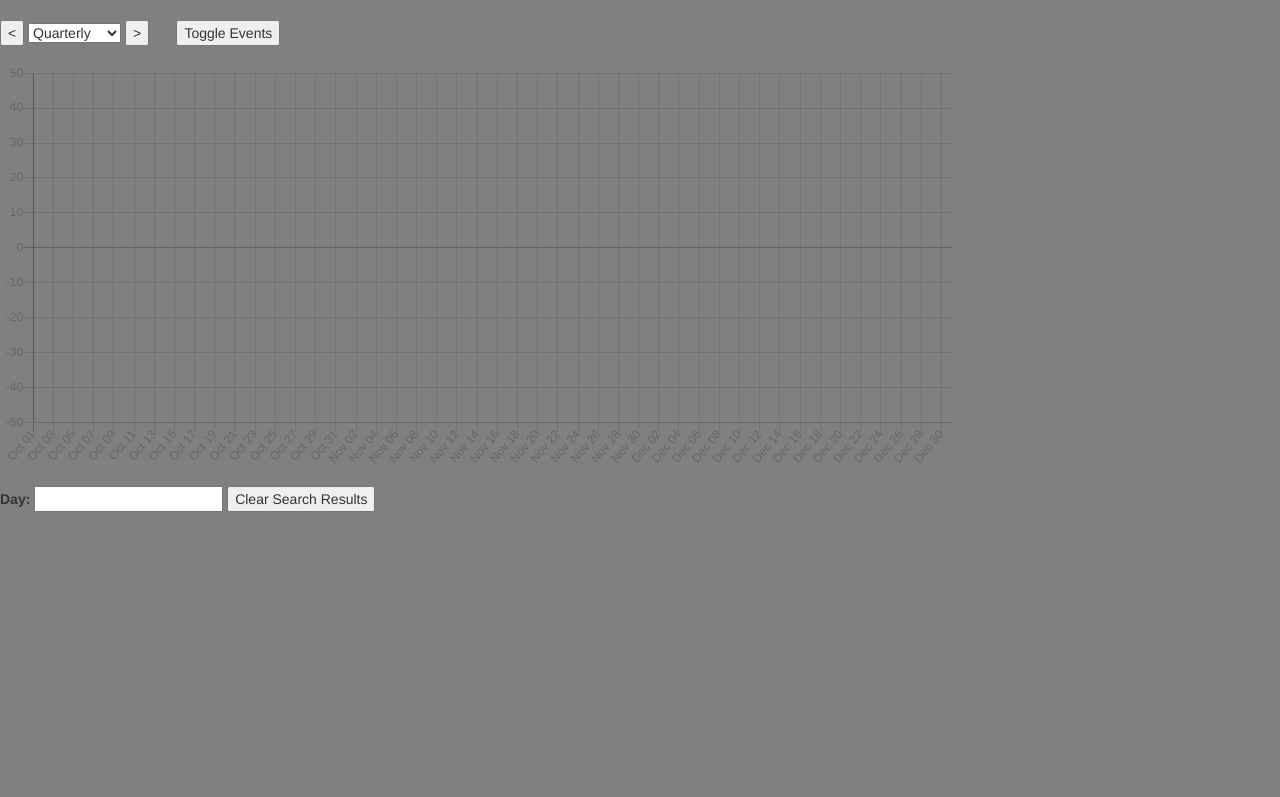
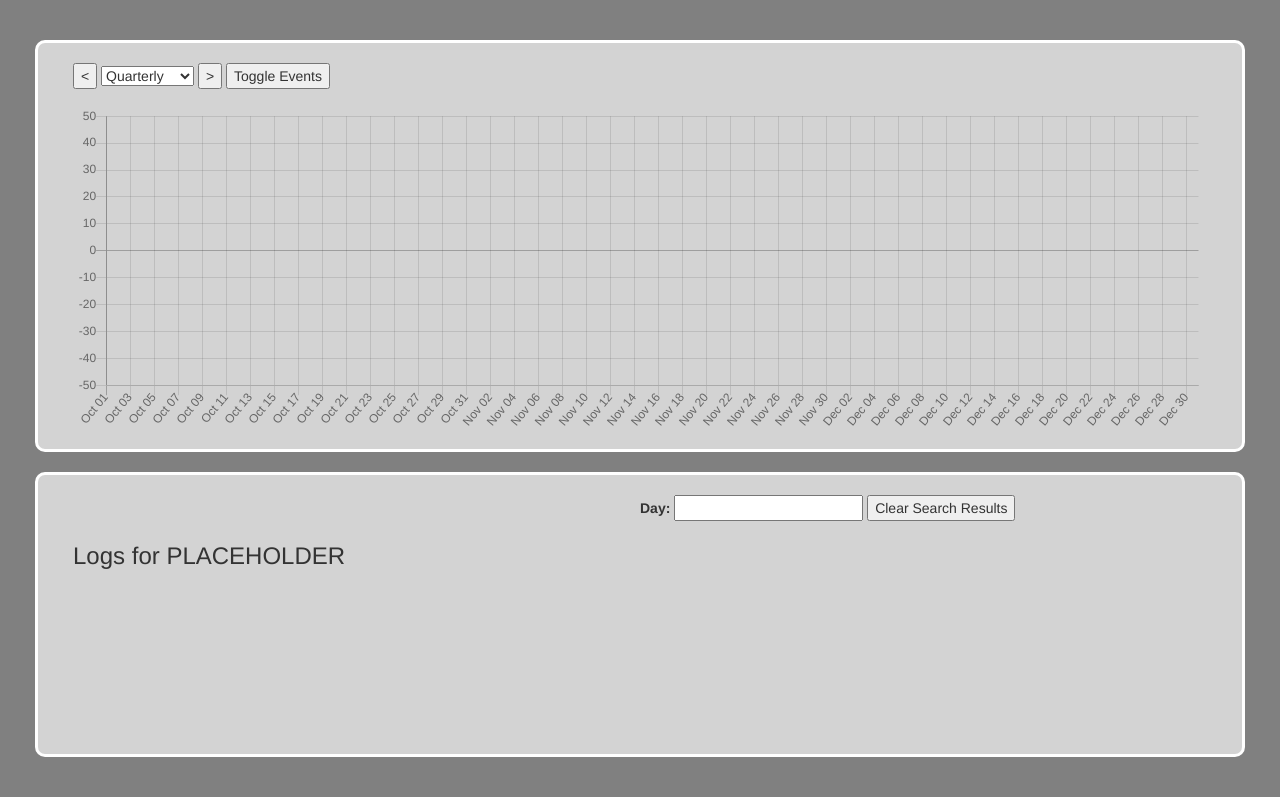
Before and after one commit to paulinang/moodwatch, a Flask app: page /user_day_moods in a window 1280 px wide. Shown: the part 52-849 px from the top of the page. Before the commit the page ends 563 px from the top, so only its background shows below. Run offline with Flask 2, Linux system fonts and the light colour scheme; a user stored in the database is signed in; tables that the repository leaves empty hold one stand-in row (values such as "Sample post"); data that the repository does not hold is empty; a map, chart or similar area stays blank; some libraries are stand-ins or nearby versions.

Commit message:
Organized mood chart template into bootstrap rows and columns, added dynamic day chart to log search

```diff
--- a/static/main.css
+++ b/static/main.css
@@ -22,3 +22,11 @@
 #recent-chart {
     height: 40vh;
 }
+
+#mood-chart {
+    height: 40vh;
+}
+
+.log-details {
+    display: none;
+}
--- a/templates/mood_chart.html
+++ b/templates/mood_chart.html
@@ -1,10 +1,9 @@
 {% extends 'base.html' %}
 
 {% block content %}
-    <script src="https://cdnjs.cloudflare.com/ajax/libs/moment.js/2.15.2/moment.min.js"></script>
-    <script src=
-      "https://cdnjs.cloudflare.com/ajax/libs/Chart.js/2.2.1/Chart.js">
-    </script>
+    <div class='container-fluid'>
+        <div class='row'>
+            <div class='col-xs-12'>
                 <button type='button' class='move-time-button' value='backward'>&lt;</button>
                 <select id='chart-time-window' name='time-window'>
                     <option value='month'>Monthly</option>
@@ -14,13 +13,40 @@
                     <option value='all-time'>All time</option>
                 </select>
                 <button type='button' class='move-time-button' value='forward'>&gt;</button>
-    <span>&nbsp;&nbsp;&nbsp;&nbsp;&nbsp;</span>
-    <button type="button" id="toggle-events">Toggle Events</button><br><br>
+                <span id='toggle-chart-data'>
+                    <button type="button" id="toggle-events">Toggle Events</button>
+                </span>
+                <br><br>
 
-    <!-- Mood Chart -->
-    <div class="mood-chart" style='height: 50vh; width: 75vw'>
+                <div id="mood-chart">
                   <canvas id="moodChart"></canvas>
                 </div>
+            </div>
+        </div>
+
+        <div class='row'>
+            <label for='start-date'>Day:</label>
+            <input id='start-date' type='text' name='start-date' readonly="true" required>
+            <button type='button' id='clear-search'>Clear Search Results</button>
+            <div class='col-xs-12 col-md-6'>
+                <div class='log-details'>
+                    <div class='main-log'>
+                        <h3>Day: </h3>
+                        <ul>
+                            <li class='overall-mood'>Overall Mood: </li>
+                    </div>
+                    <div class='associated-logs'></div>
+                </div>
+            </div>
+            <div class='col-xs-12 col-md-6'>
+                <h3>Logs for <span id='searched-day'>PLACEHOLDER</span></h3>
+                <div id='day-chart'>
+                    <canvas id="dayChart"></canvas>
+                </div>
+            </div>
+        </div>
+    </div>
+
     <script src='static/mood_chart.js'></script>
     <script>
         {% if user_info.user.days %}
@@ -56,17 +82,10 @@
 
     <!-- Log Details: Search and view details on same page -->
     <div class='log-search'>
-        <!-- <h3>Choose a time period to look at</h3> -->
-        <label for='start-date'>Day:</label>
-        <input id='start-date' type='text' name='start-date' readonly="true" required>
-        <button type='button' id='clear-search'>Clear Search Results</button>
-<!--         <span>&nbsp;&nbsp;&nbsp;&nbsp;&nbsp;</span>
-        <label for='end-date'>End:</label>
-        <input id='end-date' type='text' name='end-date' readonly="true" required><br>
- -->
         <script src='static/datepicker.js'></script>
         <script>
             // When DOM is ready, turn date input to datepicker
+            var dCtx, dayChart;
             $( function() {
                 $( "#start-date" ).datepicker({
                     changeMonth: true,
@@ -74,22 +93,18 @@
                     maxDate: new Date(),
                     dateFormat: 'yy-mm-dd'
                 });
-
-                // $( "#end-date" ).datepicker({
-                //     changeMonth: true,
-                //     changeYear: true,
-                //     maxDate: new Date(),
-                //     dateFormat: 'yy-mm-dd'
-                // });
+                dCtx = $('#dayChart').get(0).getContext('2d');
+                debugger;
             } );
 
             $('#start-date').on('change', function(evt) {
-                startDate = this.value;
+                var requestedDay = this.value;
                 $('.main-log').empty();
                 $('.associated-logs').empty();
+                $('.log-details').show();
                 // endDate =
                 $.get('/search_log_results.json',
-                    {startDate: startDate},
+                    {startDate: requestedDay},
                     function(data) {
                         $('.main-log').html('<h3>Day: ' + data.date + '</h3><ul></ul>');
                         $('.main-log ul').append('<li>Overall Mood:' + data.overall_mood + '</li>');
@@ -101,20 +116,15 @@
                             $('.associated-logs').append('<h4>' + assocEvent[1] + '</h4><ul id=\'assocEvent-' + assocEvent[0] + '\'><li>' + event.notes + '</li></ul>');
                         }
                     });
+
+                createDayChart(requestedDay);
             });
 
             $('#clear-search').on('click', function(evt) {
+                $('.log-details').hide();
                 $('.main-log').empty();
                 $('.associated-logs').empty();
             });
         </script>
     </div>
-    <div class='log-details'>
-        <div class='main-log'>
-<!--             <h3>Day: </h3>
-            <ul>
-                <li class='overall-mood'>Overall Mood: </li> -->
-        </div>
-        <div class='associated-logs'></div>
-    </div>
 {% endblock %}
```
Lines whose indentation alone changed are shown as unchanged.
